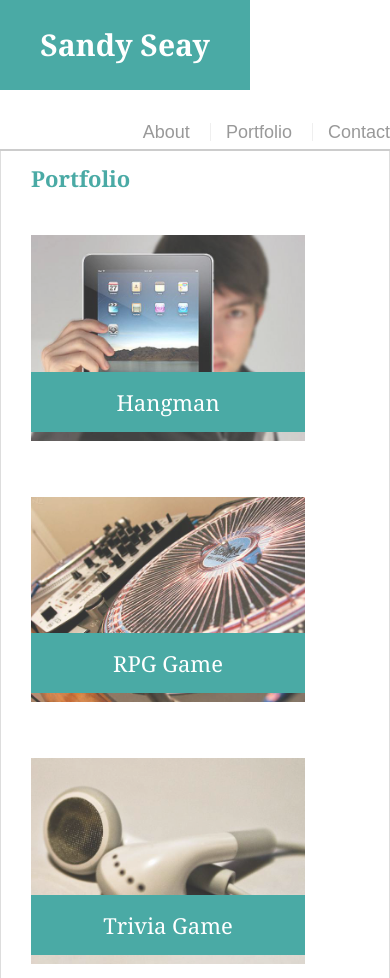
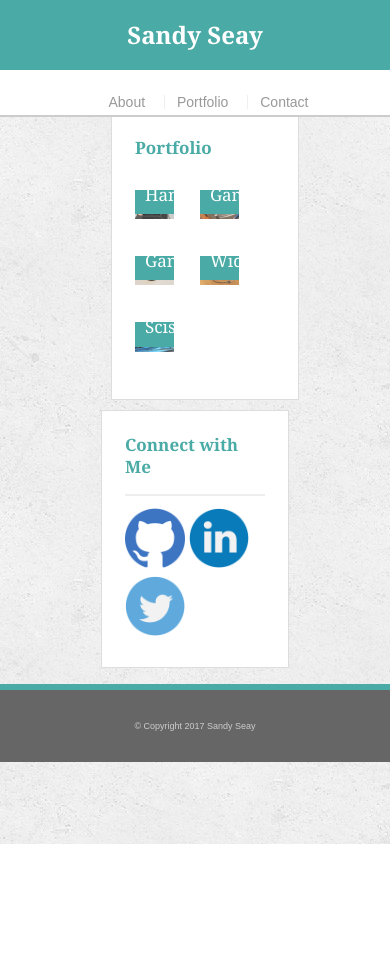
Before and after one commit to seayport/responsive-portfolio-two, a plain HTML site: page portfolio.html in a window 390 px wide. Shown: the top 978 px of the page. After the commit the page ends 844 px from the top, so only its background shows below. Drawn offline with Linux system fonts and the light colour scheme.

Commit message:
responsive design draft

```diff
--- a/assets/css/style.css
+++ b/assets/css/style.css
@@ -5,25 +5,32 @@ body {
   line-height: 34px;
   background: url("../images/concrete_seamless.png");
 }
+
 * {
   box-sizing: border-box;
 }
+
+
 /*general*/
+
 .container {
   clear: both;
   margin: 0 auto;
   width: 100%;
   max-width: 960px;
 }
+
 h1,
 h2,
 h3,
 p {
   margin-bottom: 20px;
 }
+
 p:last-child {
   margin-bottom: 0;
 }
+
 h1,
 h2,
 h3 {
@@ -31,17 +38,22 @@ h3 {
   color: #4aaaa5;
   font-weight: 700;
 }
+
 h1 {
   padding-bottom: 20px;
   font-size: 30px;
   line-height: 49px;
   border-bottom: 3px solid #ddd;
 }
+
 h2,
 h3 {
   font-size: 22px;
 }
+
+
 /*header*/
+
 #masthead {
   position: fixed;
   z-index: 99;
@@ -52,6 +64,7 @@ h3 {
   background: #fff;
   border-bottom: 2px solid #ccc;
 }
+
 #logo {
   width: 250px;
   height: 90px;
@@ -65,10 +78,12 @@ h3 {
   text-decoration: none;
   background: #4aaaa5;
 }
+
 nav {
   float: right;
   margin-top: 25px;
 }
+
 nav a {
   display: inline-block;
   margin-left: 15px;
@@ -78,10 +93,14 @@ nav a {
   line-height: 18px;
   border-left: 1px solid #efefef;
 }
+
 nav a:first-child {
   border-left: 0 none;
 }
+
+
 /*footer*/
+
 footer {
   padding: 30px 0;
   clear: both;
@@ -92,7 +111,10 @@ footer {
   background: #666;
   border-top: 8px solid #4aaaa5;
 }
+
+
 /*sidebar*/
+
 .sidebar {
   padding: 30px;
   width: 100%;
@@ -102,6 +124,7 @@ footer {
   background: #fff;
   border: 1px solid #ddd;
 }
+
 h3,
 .sidebar h2 {
   padding-bottom: 20px;
@@ -109,19 +132,25 @@ h3,
   line-height: 22px;
   border-bottom: 2px solid #eee;
 }
+
 .social {
   width: 62px;
   height: 62px;
   margin-top: 8px;
   margin-right: 5px;
 }
+
 .social:last-child {
   margin-right: 0;
 }
+
+
 /*main*/
+
 #main-container {
   padding-top: 130px;
 }
+
 .main-section {
   padding: 30px;
   margin: 0 0 40px 0;
@@ -131,7 +160,10 @@ h3,
   background: #fff;
   border: 1px solid #ddd;
 }
+
+
 /*portfolio page*/
+
 .work {
   position: relative;
   width: 274px;
@@ -139,14 +171,17 @@ h3,
   float: left;
   margin: 20px 0 25px;
 }
+
 .work:nth-child(even) {
   margin-right: 40px;
 }
+
 .work img {
   width: 100%;
   border: 0 none;
   opacity: .8;
 }
+
 .work h3 {
   position: absolute;
   bottom: 20px;
@@ -167,13 +202,18 @@ h3,
   margin-right: 25px;
   float: left;
 }
+
+
 /*contact page*/
+
 #contact-form ul {
   margin-bottom: 20px;
 }
+
 #contact-form li {
   margin-bottom: 10px;
 }
+
 label,
 input[type=text],
 input[type=email],
@@ -181,6 +221,7 @@ textarea {
   display: block;
   width: 100%;
 }
+
 input[type=text],
 input[type=email],
 textarea {
@@ -189,6 +230,7 @@ textarea {
   font-size: 14px;
   border: 1px solid #ddd;
 }
+
 textarea {
   height: 200px;
 }
@@ -200,3 +242,307 @@ input[type=submit] {
   background: #4aaaa5;
   border: 0 none;
 }
+
+/*mobile screen landscape*/
+
+  @media screen and (max-width: 640px) {
+  body {
+  font-size: 14px;
+  line-height: 22px;
+}
+.container {
+  width: 100%;
+}
+h1,
+h2,
+h3,
+p {
+  margin-bottom: 13px;
+}
+
+h1 {
+  padding-bottom: 13px;
+  font-size: 20px;
+  line-height: 32px;
+  border-bottom: 2px solid #ddd;
+}
+h2,
+h3 {
+  font-size: 14px;
+}
+/*header*/
+#masthead {
+  position: fixed;
+  z-index: 99;
+  margin: 0 0 20px;
+  }
+#logo {
+  width: 100%;
+  height: 59px;
+  float: left;
+  line-height: 59px;
+  font-size: 24px;
+}
+nav {
+  width: 100%;
+  margin-top: 16px;
+  text-align: center;
+}
+nav a {
+  text-align: center
+  margin-left: 10px;
+  padding-left: 10px;
+  line-height: 12px;
+}
+nav a:first-child {
+  border-left: 0 none;
+}
+/*footer*/
+footer {
+  padding: 20px 0;
+  clear: both;
+  font-size: 8px;
+  text-align: center;
+  border-top: 5px solid #4aaaa5;
+}
+/*sidebar*/
+.sidebar {
+  padding: 20px;
+  width: 100%;
+  margin-bottom: 13px;
+}
+h3,
+.sidebar h2 {
+  padding-bottom: 13px;
+  margin-bottom: 10px;
+  line-height: 24px;
+  border-bottom: 2px solid #eee;
+}
+.social {
+  width: 40px;
+  height: 40px;
+  margin-top: 5px;
+  margin-right: 3.25px;
+}
+.social:last-child {
+  margin-right: 0;
+}
+/*main*/
+#main-container {
+  padding-top: 84.5px;
+}
+.main-section {
+  margin: 0;
+  width: 100%;
+}
+/*portfolio page*/
+.work {
+  position: relative;
+  width: 27.8%;
+  overflow: auto;
+  float: left;
+  margin: 13px 0 16px;
+}
+.work:nth-child(even) {
+  margin-right: 26px;
+}
+.work img {
+  width: 100%;
+  border: 0 none;
+  opacity: .8;
+}
+.work h3 {
+  position: absolute;
+  bottom: 13px;
+  margin-bottom: 0;
+  padding: 10px;
+  width: 100%;
+  line-height: 19.5px;
+}
+.auth-image {
+  width: 100%;
+  height: auto;
+  margin-top: 6.5px;
+  margin-right: 16px;
+  float: left;
+}
+
+/*contact page*/
+#contact-form ul {
+  margin-bottom: 13px;
+}
+
+#contact-form li {
+  margin-bottom: 6.5px;
+}
+
+input[type=text],
+input[type=email],
+textarea {
+  height: 23px;
+  padding: 0 6.5px;
+  font-size: 9px;
+  border: 1px solid #ddd;
+}
+textarea {
+  height: 31.25%;
+}
+input[type=submit] {
+  padding: 6.5px 20px;
+  font-size: 12px;
+}
+
+/*tablet screen*/
+  @media screen and (max-width: 768px) {
+  body {
+  font-size: 14px;
+  line-height: 26px;
+}
+.container {
+  clear: both;
+  margin: 40;
+  width: 100%;
+  max-width: 768px;
+}
+h1,
+h2,
+h3,
+p {
+  margin-bottom: 16px;
+}
+
+h1 {
+  padding-bottom: 16px;
+  font-size: 23px;
+  line-height: 38px;
+  border-bottom: 2px solid #ddd;
+}
+h2,
+h3 {
+  font-size: 17px;
+}
+/*header*/
+#masthead {
+  position: fixed;
+  z-index: 99;
+  margin: 0 0 23px;
+  }
+#logo {
+  width: 100%;
+  height: 70px;
+  float: left;
+  line-height: 70px;
+  font-size: 24px;
+}
+nav {
+  width: 100%;
+  margin-top: 19px;
+  text-align: center;
+}
+nav a {
+  text-align: center
+  margin-left: 12px;
+  padding-left: 12px;
+  line-height: 14px;
+}
+nav a:first-child {
+  border-left: 0 none;
+}
+/*footer*/
+footer {
+  padding: 23px 0;
+  clear: both;
+  font-size: 9px;
+  text-align: center;
+  border-top: 6px solid #4aaaa5;
+}
+/*sidebar*/
+.sidebar {
+  padding: 23px;
+  width: 100%;
+  margin-bottom: 16px;
+}
+h3,
+.sidebar h2 {
+  padding-bottom: 16px;
+  margin-bottom: 12px;
+  line-height: 22px;
+  border-bottom: 2px solid #eee;
+}
+.social {
+  width: 48px;
+  height: 48px;
+  margin-top: 6px;
+  margin-right: 4px;
+}
+.social:last-child {
+  margin-right: 0;
+}
+/*main*/
+#main-container {
+  padding: 101px;
+}
+.main-section {
+  padding: 23px;
+  margin: 10px;
+  width: 100%;
+  max-width: 650px;
+}
+/*portfolio page*/
+.work {
+  position: relative;
+  width: 27.8%;
+  overflow: auto;
+  float: left;
+  margin: 13px 0 16px;
+}
+.work:nth-child(even) {
+  margin-right: 26px;
+}
+.work img {
+  width: 100%;
+  border: 0 none;
+  opacity: .8;
+}
+.work h3 {
+  position: absolute;
+  bottom: 13px;
+  margin-bottom: 0;
+  padding: 10px;
+  width: 100%;
+  line-height: 19.5px;
+}
+.auth-image {
+  width: 100%;
+  height: auto;
+  margin-top: 6.5px;
+  margin-right: 16px;
+  float: left;
+}
+/*contact page*/
+#contact-form ul {
+  margin-bottom: 13px;
+}
+#contact-form li {
+  margin-bottom: 6.5px;
+}
+input[type=text],
+input[type=email],
+textarea {
+  height: 23px;
+  padding: 0 6.5px;
+  font-size: 9px;
+  border: 1px solid #ddd;
+}
+textarea {
+  height: 31.25%;
+}
+input[type=submit] {
+  padding: 6.5px 20px;
+  font-size: 12px;
+}
+/*desktop screen*/
+  @media screen and (max-width: 980px) {
+  body {
+    ;
+  }
--- a/portfolio.html
+++ b/portfolio.html
@@ -2,6 +2,7 @@
 <html lang= "en-us">
 <head>
   <meta charset="UTF-8">
+  <meta name="viewport" content="width=device-width, initial-scale=1.0">
   <title>Portfolio | Sandy Seay</title>
   <link rel="stylesheet" type="text/css" href="assets/css/reset.css">
   <link rel="stylesheet" type="text/css" href="assets/css/style.css">
```
Also changed, not shown: Contact.html (+1 -1 lines), index.html (+1 -0 lines), assets/images/Sandy_Snowball.gif (added).
